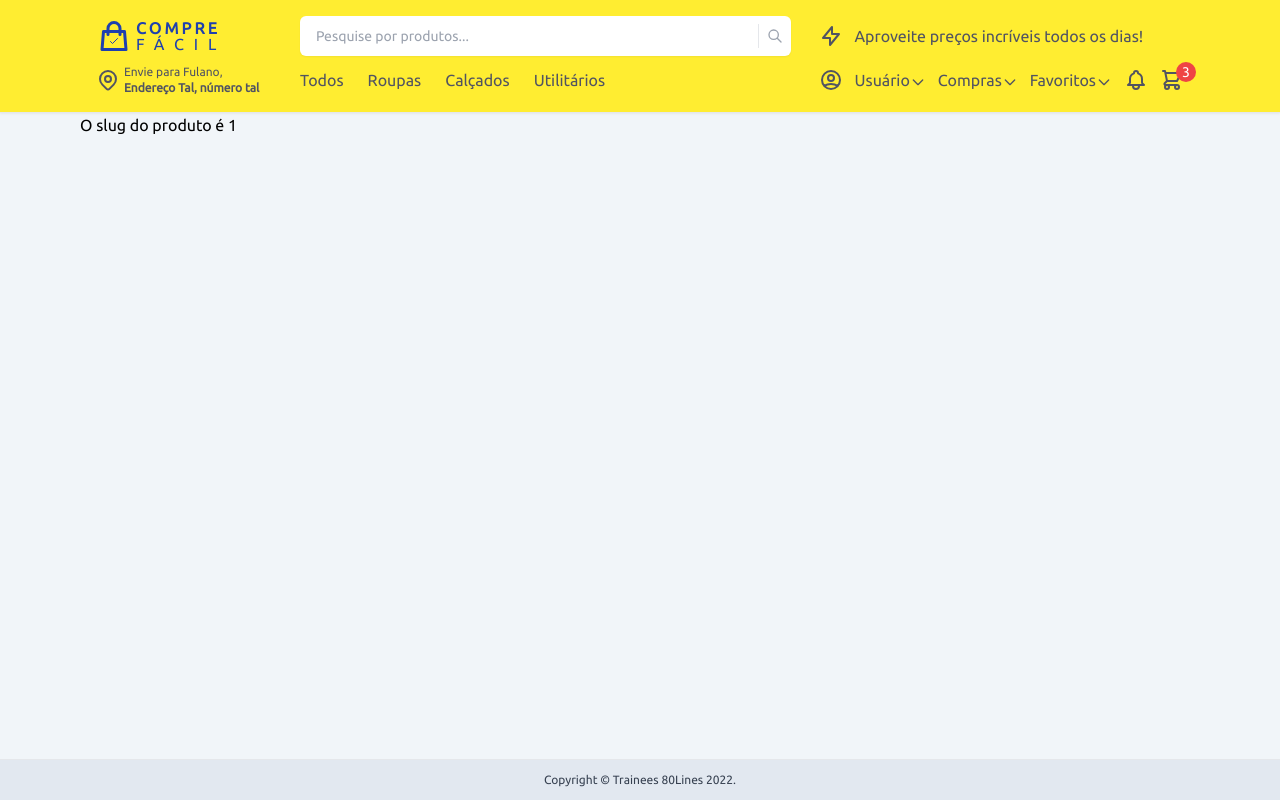
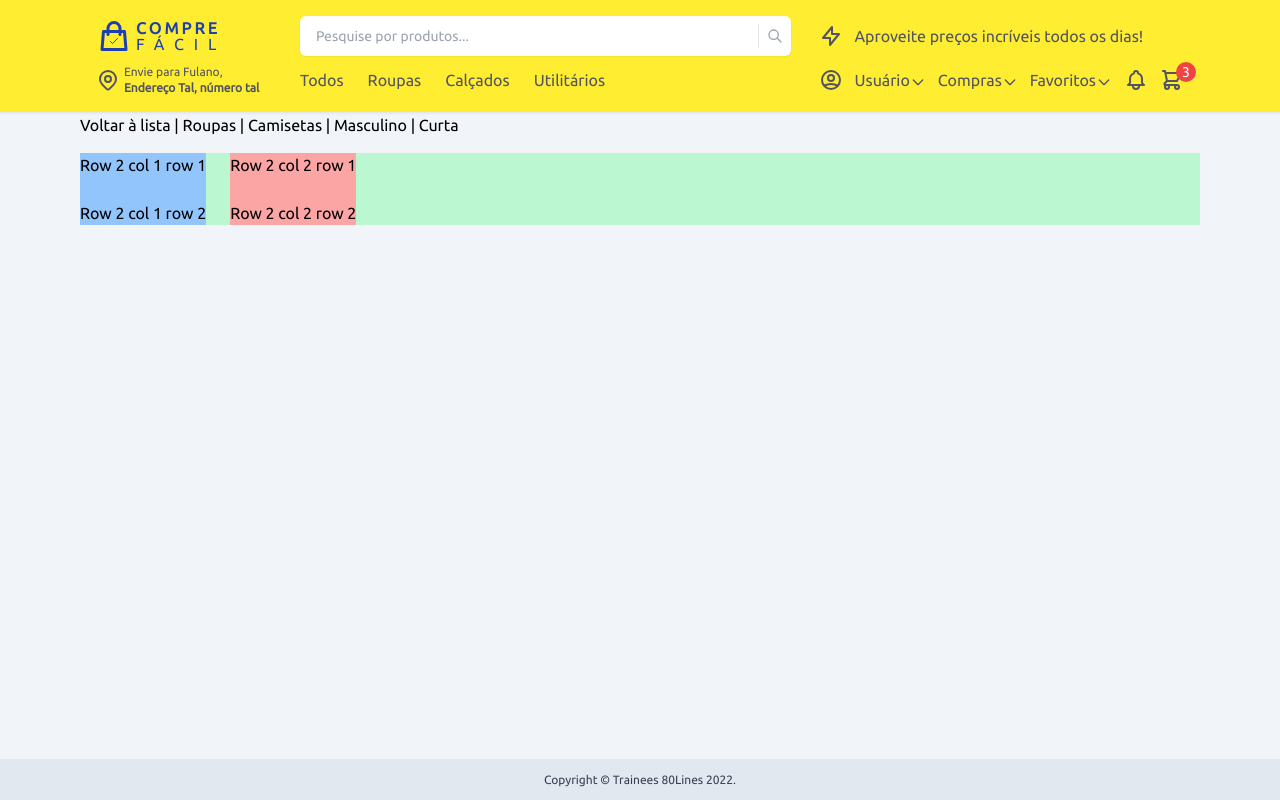
Before and after one commit to leandroepr/trainees-ecommerce-2022, a Next.js app: page /produtos/1 in a window 1280 px wide. Built offline with nearby package versions, Linux system fonts and the light colour scheme; what react-toast-notifications would draw is missing.

Commit message:
feat: create basic cols and rows organization

```diff
--- a/src/components/screens/product-detail/product-detail-screen.tsx
+++ b/src/components/screens/product-detail/product-detail-screen.tsx
@@ -7,7 +7,19 @@ export interface ProductDetailScreenProps {
 const ProductDetailScreen: React.FC<ProductDetailScreenProps> = ({ slug }) => {
   return (
     <DefaultPublicLayout title="Detalhes do produto">
-      <div>O slug do produto é {slug}</div>
+      <section className="flex flex-col space-y-4 w-full">
+        <div>Voltar à lista | Roupas | Camisetas | Masculino | Curta</div>
+        <div className="flex flex-row space-x-6 bg-green-200 items-center">
+          <div className="space-y-6 bg-blue-300">
+            <div>Row 2 col 1 row 1</div>
+            <div>Row 2 col 1 row 2</div>
+          </div>
+          <div className="space-y-6 bg-red-300">
+            <div>Row 2 col 2 row 1</div>
+            <div>Row 2 col 2 row 2</div>
+          </div>
+        </div>
+      </section>
     </DefaultPublicLayout>
   )
 }
```
